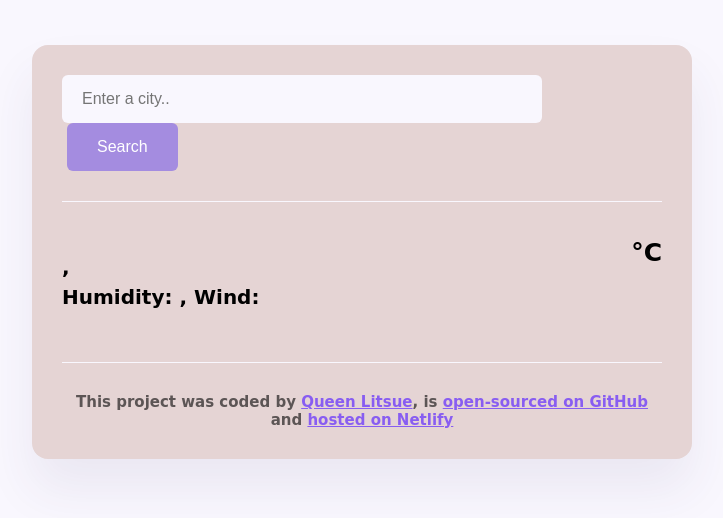
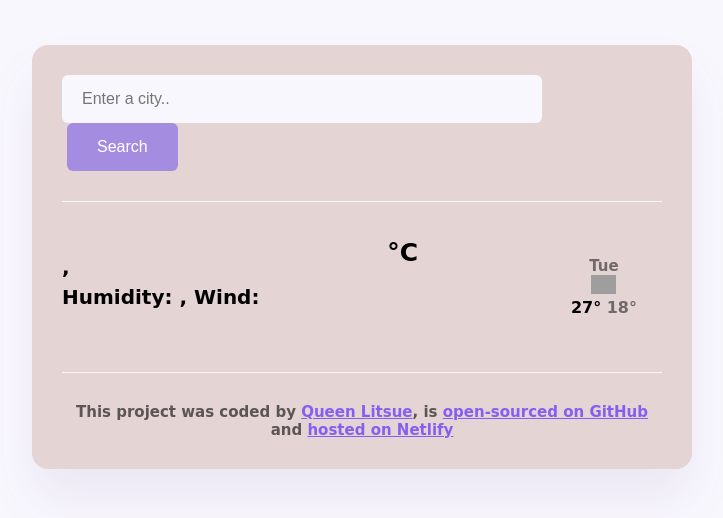
Before and after one commit to Queen0599/flowprotection, a website built with Parcel: page index.html in a window 1280 px wide. Shown: the whole page, without its empty margins (278-1001 px from the left). Built offline with nearby package versions, Linux system fonts and the light colour scheme; no server answers; grey boxes are pictures that could not be loaded; a web font is replaced by a local one.

Commit message:
added classes to html and added elements to css

```diff
--- a/index.html
+++ b/index.html
@@ -44,6 +44,22 @@
             <div class="weather-app-temperature" id="temperature"></div>
             <div class="weatehr-app-unit">°C</div>
           </div>
+          <div class="weather-forecast">
+            <div class="row"></div>
+            <div class="col-2">
+              <div class="weather-forecast-date">Tue</div>
+
+              <img
+                src="https://ssl.gstatic.com/onebox/weather/64/partly_cloudy.png"
+                alt=""
+                width="25"
+              />
+              <div class="weather-forecast-temprature">
+                <span class="weather-forecast-temprature-max">27°</span>
+                <span class="weather-forecast-temprature-min">18°</span>
+              </div>
+            </div>
+          </div>
         </div>
       </main>
 
--- a/src/styles.css
+++ b/src/styles.css
@@ -88,6 +88,20 @@ main {
   font-size: 25px;
 }
 
+.weather-forecast {
+  margin: 25px;
+  text-align: center;
+}
+
+.weather-forecast-date {
+  font-size: 15px;
+  opacity: 0.5;
+  color: #000;
+}
+
+.weather-forecast-temprature-min {
+  opacity: 0.5;
+}
 footer {
   border-top: 1px solid #f9f7fe;
   padding: 30px 0 0 0;
```
